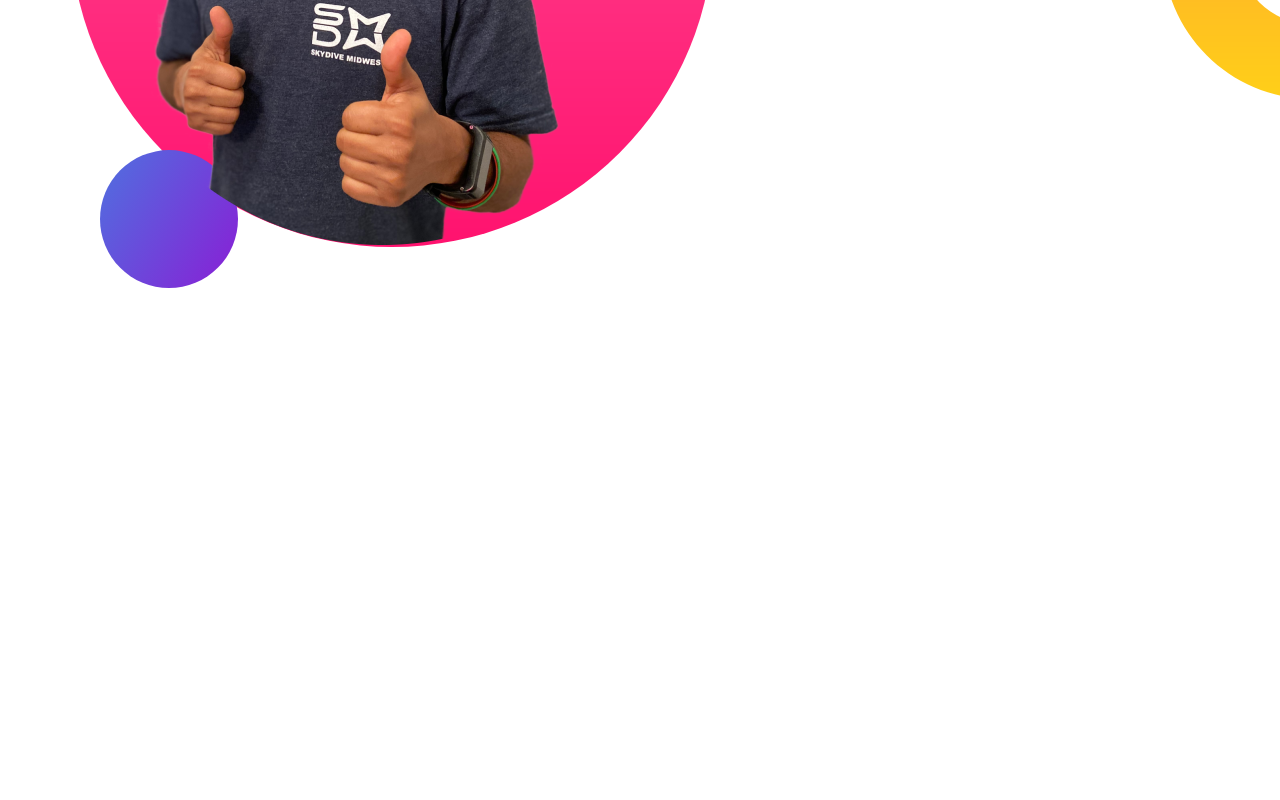
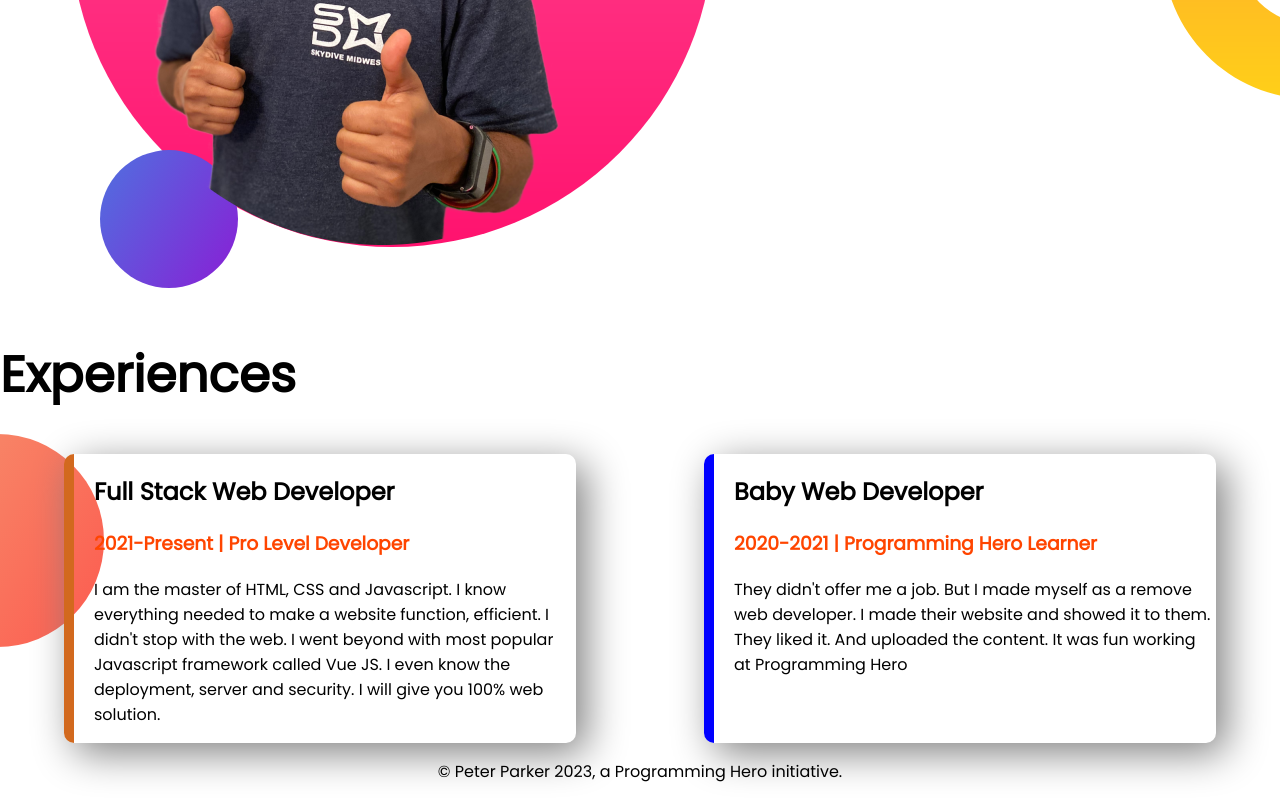
Before and after one commit to alhasib1626/developer-portfolio, a plain HTML site: page index.html in a window 1280 px wide. Shown: the part 861-1661 px from the top of the page. Before the commit the page ends 1157 px from the top, so only its background shows below. Drawn offline with Linux system fonts and the light colour scheme.

Commit message:
final product vugicugi

```diff
--- a/index.html
+++ b/index.html
@@ -13,7 +13,7 @@
 </head>
 
 <body>
-    <section class="top-banner">
+    <section class="top-banner flexlible-container">
         <div class="half-width">
             <h1>Welcome to Gotham</h1>
             <h1>It is <span class="orange-color">Bad people</span> world</h1>
@@ -32,7 +32,7 @@
         </div>
         <div class="half-width"><img src="images/j-k-bg.png" alt=""></div>
     </section>
-    <section class="dream-big">
+    <section class="dream-big flexlible-container">
         <div>
             <img src="images/jhankar2.png" alt="">
         </div>
@@ -45,7 +45,30 @@
             <a class="link-button" target="_blank" href="https://www.facebook.com/fayage.hasib/">Download CV</a>
         </div>
     </section>
+    <section class="experience-area">
+        <h1>Experiences</h1>
+        <div class="flexlible-container">
+            <div id="full" class="experience-item">
+                <h2>Full Stack Web Developer</h2>
+                <h3 class="orange-color">2021-Present | Pro Level Developer</h3>
+                <p>I am the master of HTML, CSS and Javascript. I know everything needed to make a website function,
+                    efficient. I didn't stop with the web. I went beyond with most popular Javascript framework called
+                    Vue
+                    JS. I even know the deployment, server and security. I will give you 100% web solution.</p>
+            </div>
+            <div id="baby" class="experience-item">
+                <h2>Baby Web Developer</h2>
+                <h3 class="orange-color">2020-2021 | Programming Hero Learner</h3>
+                <p>They didn't offer me a job. But I made myself as a remove web developer. I made their website and
+                    showed
+                    it to them. They liked it. And uploaded the content. It was fun working at Programming Hero</p>
+            </div>
+        </div>
+    </section>
 
 </body>
+<footer>
+    <p> © Peter Parker 2023, a Programming Hero initiative.</p>
+</footer>
 
 </html>
--- a/style.css
+++ b/style.css
@@ -8,9 +8,9 @@ h1{
 .orange-color{
     color: orangered;
 }
-section{
+.flexlible-container{
     display: flex;
-    border-bottom: 100px;
+    border-bottom: 150px;
 }
 .half-width{
     width: 50%;
@@ -37,3 +37,24 @@ section{
     background-repeat: no-repeat;
     background-position:right ;
 }
+.experience-item{
+    width: 40%;
+    margin-left: 5%;
+    margin-right: 5%;
+    padding-left: 20px;
+    box-shadow: 10px 10px 40px gray;
+    border-radius: 10px;
+    border-left: 10px solid blue;
+
+}
+.experience-area{
+    background-image: url(images/exp-bg.png);
+    background-repeat: no-repeat;
+    background-position: left;
+}
+#full{
+    border-color: chocolate;
+}
+footer p{
+    text-align: center;
+}
```
